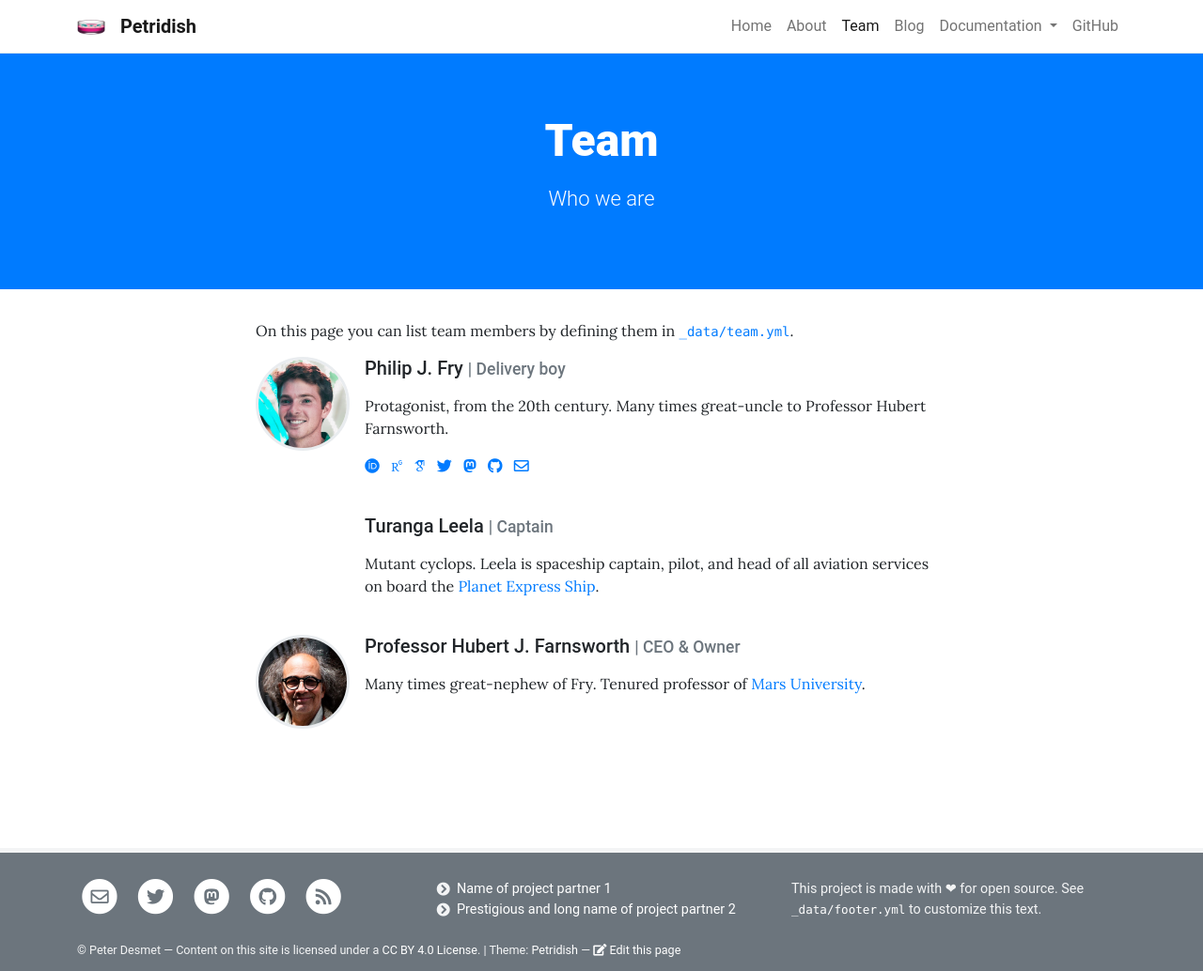
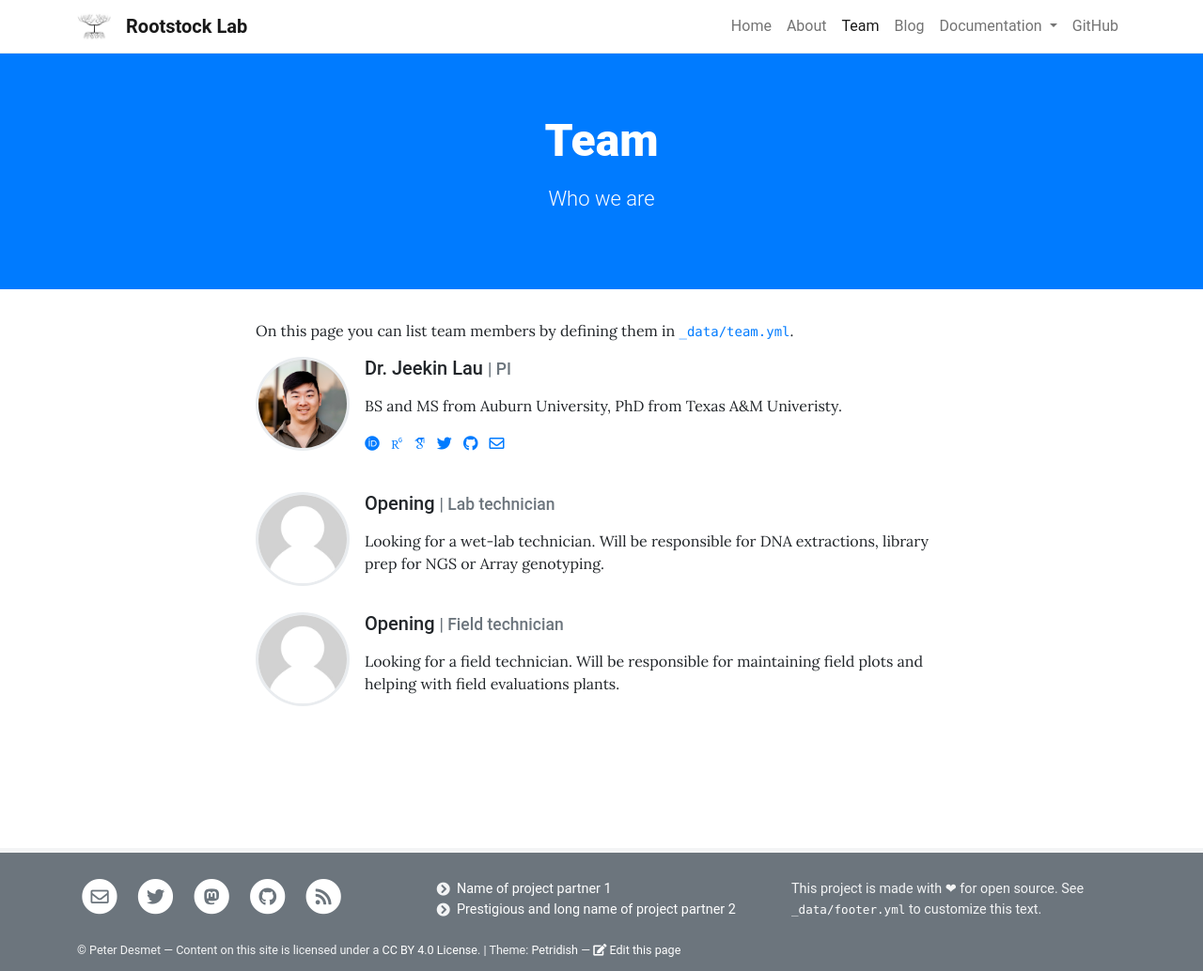
Before and after one commit to jeekinlau/lab_website, a Jekyll site: the page built from pages/team.md, in a window 1280 px wide. Shown: the whole page at 94% size. Built offline with Jekyll 4.4.1, drawn with Linux system fonts in a browser that asks for light colours; some web fonts are replaced.

Commit message:
first edits

```diff
--- a/_config.yml
+++ b/_config.yml
@@ -1,14 +1,14 @@
 # SITE SETTINGS
-title: Petridish                        # Title in top navigation bar (navbar) and <head>
+title: Rootstock Lab                        # Title in top navigation bar (navbar) and <head>
 author: Peter Desmet                    # Used for copyright statement in footer
-baseurl: "/petridish"                   # Only required if your site is in a directory e.g. https://username.github.io/sitename
+baseurl: "/lab_website"                   # Only required if your site is in a directory e.g. https://username.github.io/sitename
                                         # which has url: "https://username.github.io" (no slash) and baseurl: "/sitename" (leading slash)
                                         # A baseurl affects internal links, see http://peterdesmet.github.io/petridish/markdown/#links
 
 # SOCIAL PROFILES
 social:
   email: name@example.com
-  twitter: peterdesmet
+  twitter: jeekinlau
   github: github_username               # Can also be a github_username/repository
   mastodon: https://mastodon.social/@mastodon_username
   facebook:                             # A URL
@@ -25,7 +25,7 @@ colors:
   footer: "#6c757d"                     # Background color for footer: use color that contrasts well with white
 font_serif: true                        # Font type for page content: serif (default) or slightly smaller sans-serif
 rounded_corners: true                   # Enable (default) rounded corners on boxes and buttons
-logo: /assets/theme/images/petri-dish_1f9eb.png # Logo in navbar, will be displayed with 30px height
+logo: /assets/theme/images/roots_logo.jpg # Logo in navbar, will be displayed with 30px height
 
 # BUILD SETTINGS
 markdown: kramdown
--- a/_data/team.yml
+++ b/_data/team.yml
@@ -1,26 +1,25 @@
 # Project team members listed below will appear on the /team page
 
-- name: Philip J. Fry
-  role: Delivery boy # Will appear next to name
-  image: assets/theme/images/fry_ethan-hoover-311143-unsplash.jpg # Can be external link
+- name: Dr. Jeekin Lau
+  role: PI # Will appear next to name
+  image: assets/theme/images/jeekin_headshot.png # Can be external link
   description: > # Can be Markdown
-    Protagonist, from the 20th century. Many times great-uncle to Professor Hubert Farnsworth.
-  orcid: 0000-0000-0000-0000
-  researchgate: researchgate_username
-  googlescholar: googlescholar_username
-  twitter: twitter_username
-  mastodon: https://mastodon.social/@mastodon_username
-  github: github_username
-  email: name@example.com
+    BS and MS from Auburn University, PhD from Texas A&M Univeristy.
+  orcid: 0000-0003-1114-6892
+  researchgate: Jeekin-Lau-2
+  googlescholar: HCLCpasAAAAJ
+  twitter: jeekinlau
+  github: jeekinlau
+  email: jeekinlau@gmail.com
 
-- name: Turanga Leela
-  role: Captain
+- name: Opening
+  role: Lab technician
+  image: assets/theme/images/placeholder.jpg
   description: >
-    Mutant cyclops. Leela is spaceship captain, pilot, and head of all
-    aviation services on board the [Planet Express Ship](https://en.wikipedia.org/wiki/Planet_Express_Ship).
+    Looking for a wet-lab technician. Will be responsible for DNA extractions, library prep for NGS or Array genotyping.
 
-- name: Professor Hubert J. Farnsworth
-  role: CEO & Owner
-  image: assets/theme/images/farnsworth_angelo-abear-1662775-unsplash.jpg
+- name: Opening
+  role: Field technician
+  image: assets/theme/images/placeholder.jpg
   description: >
-    Many times great-nephew of Fry. Tenured professor of [Mars University](https://en.wikipedia.org/wiki/Mars_University).
+    Looking for a field technician. Will be responsible for maintaining field plots and helping with field evaluations plants.
```
Also changed, not shown: pages/home.md (+5 -12 lines), assets/theme/images/jeekin_headshot.png (added), assets/theme/images/placeholder.jpg (added), assets/theme/images/roots_logo.jpg (added).
